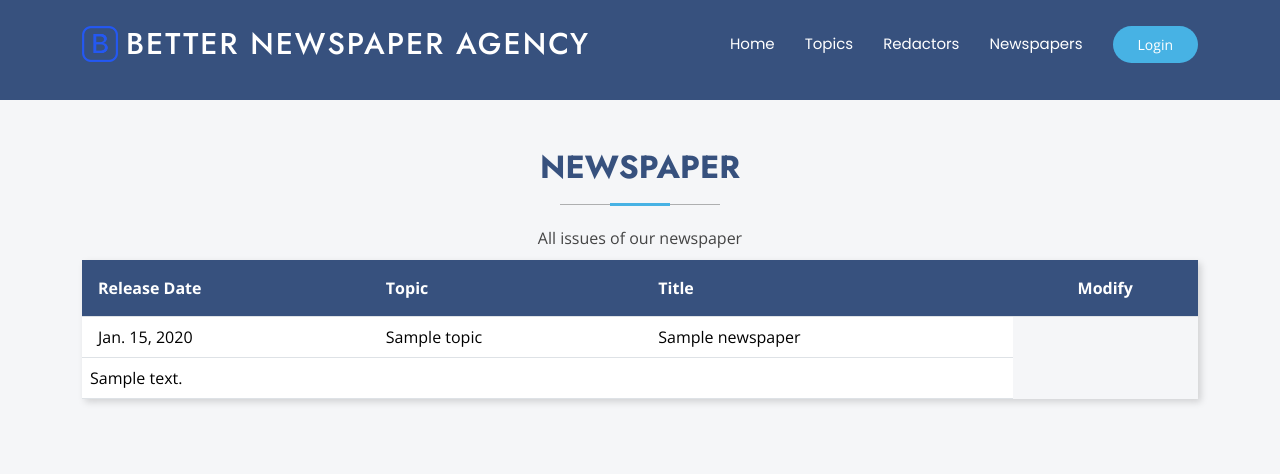
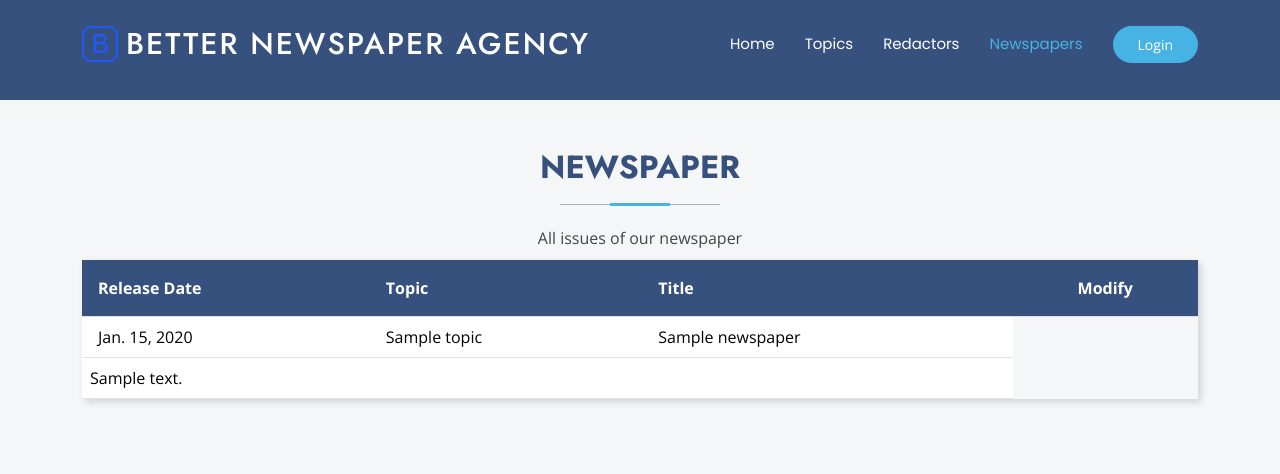
Before and after one commit to omnigun/newspaper-agency, a Django app: page /newspapers/ in a window 1280 px wide. Shown: the top 474 px of the page. Run offline with Django 5.2, Linux system fonts and the light colour scheme; a user stored in the database is signed in; tables that the repository leaves empty hold one stand-in row (values such as "Sample post"); some libraries are stand-ins or nearby versions.

Commit message:
add link to newspaper-list page

```diff
--- a/templates/includes/header.html
+++ b/templates/includes/header.html
@@ -24,7 +24,10 @@
               class="{{page_name_redactor_list|yesno:'active,'}}"
           >Redactors</a></li>
 
-          <li><a href="#portfolio">Newspapers</a></li>
+          <li><a
+              href="{% url 'newspaper:newspaper-list' %}"
+              class="{{page_name_newspaper_list|yesno:'active,'}}"
+          >Newspapers</a></li>
         </ul>
         <i class="mobile-nav-toggle d-xl-none bi bi-list"></i>
       </nav>
```
